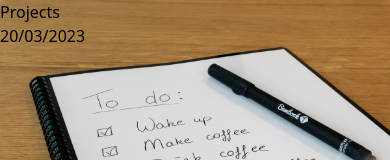
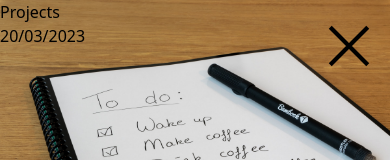
Before and after one commit to DaScOrPiO/crud-app, a Next.js app: page /homepage in a window 390 px wide. Shown: the top 160 px of the page. Built offline with nearby package versions, Linux system fonts and the light colour scheme.

Commit message:
Feat: mobile nav display

```diff
--- a/src/components/dashboard.jsx
+++ b/src/components/dashboard.jsx
@@ -7,13 +7,12 @@ import { CgDisplayGrid } from "react-icons/cg";
 import { BiCalendar } from "react-icons/bi";
 import Button from "@/components/button";
 
-export default function Dashboard({ fixedHeight }) {
+export default function Dashboard({ display }) {
   return (
     <div
       className="sidebar lg:w-1/4 w-full bg-yellow-400 flex flex-col px-4"
-      // style={{ height: fixedHeight }}
     >
-      <div className="logo-con w-full p-2" style={{height: `calc(100% - ${fixedHeight})`}}>
+      <div className="logo-con w-full p-2">
         <h2 className="text-2xl mt-4 font-bold">Taskmate</h2>
         <p>Focus, priortize, Excecute</p>
 
--- a/src/components/form.jsx
+++ b/src/components/form.jsx
@@ -23,7 +23,7 @@ export default function Form() {
           <form className="mt-12 px-4">
             <div className="flex flex-col md:flex-row w-full">
               <div className="fom w-full md:mr-8 md:w-2/4">
-                <label className="font-bold">
+                <label htmlFor="" className="font-bold">
                   Name:
                   <input
                     className="w-full py-2 px-2 text-black rounded-md focus:outline-none"
@@ -34,7 +34,7 @@ export default function Form() {
               </div>
 
               <div className="fom w-full md:w-2/4 md:ml-8">
-                <label for="password" className="font-bold">
+                <label htmlfor="password" className="font-bold">
                   Password:
                   <input
                     type="password"
--- a/src/pages/homepage.js
+++ b/src/pages/homepage.js
@@ -1,23 +1,67 @@
 import Dashboard from "@/components/dashboard";
 import Task from "@/components/Task";
-// import { useState, useLayoutEffect, useRef } from "react";
+import { useState, useRef, useLayoutEffect, useEffect } from "react";
+import { RxHamburgerMenu } from "react-icons/rx";
+import { GrClose } from "react-icons/gr";
 
 export default function Homepage() {
-  // const [Height, setHeight] = useState(0);
-  // const ref = useRef(null);
+  const [Width, setWidth] = useState(globalThis.window?.innerWidth);
+  const [Nav, setNav] = useState(false);
+  const ref = useRef();
 
-  // useLayoutEffect(() => {
-  //   setHeight(ref.current.offsetHeight);
-  // }, []);
+  const mobileBreakPoint = 767;
+  const breakPoint2 = 1023;
+
+  const showNav = () => {
+    setNav((prev) => !prev);
+    const element = ref.current;
+
+    if (!Nav) {
+      element.classList.add("no-display");
+    }
+
+    if (Width <= mobileBreakPoint && Nav) {
+      element.classList.remove("no-display");
+    }
+
+    if (Width <= breakPoint2 && Nav) {
+      element.classList.remove("no-display");
+    }
+  };
+
+  useLayoutEffect(() => {
+    const element = ref.current;
+    console.log(ref.current);
+    if (Width <= mobileBreakPoint) {
+      window.addEventListener(
+        "resize",
+        setWidth((prev) => prev)
+      );
+
+      element.classList.add("no-display");
+    } else if (Width <= breakPoint2) {
+      window.addEventListener(
+        "resize",
+        setWidth((prev) => prev)
+      );
+
+      element.classList.add("no-display");
+    } else {
+      element.classList.remove("no-display");
+    }
+  }, [Width]);
 
   return (
     <div className="page-container bg-blue-900 w-screen flex md:flex-row flex-col">
-      <Dashboard />
+      <div ref={ref}>
+        <Dashboard />
+      </div>
 
-      <div
-        className="page-items bg-red-400 flex flex-col px-4 py-4"
-        // style={{ height: Height }}
-      >
+      <i className="icon z-10" onClick={showNav}>
+        {Nav ? <RxHamburgerMenu size={50} /> : <GrClose size={50} className="close" />}
+      </i>
+
+      <div className="page-items bg-red-400 flex flex-col px-4 py-4">
         <header
           className="header flex justify-between
          text-white w-full p-2 bg-orange-500 items-end"
@@ -26,10 +70,7 @@ export default function Homepage() {
           <h2 className="text-center text-2xl">20/03/2023</h2>
         </header>
 
-        <div
-          className="w-full mt-4 bg-purple-400 flex flex-col py-4"
-          // style={{ height: `calc(100% - ${Height})` }}
-        >
+        <div className="w-full mt-4 bg-purple-400 flex flex-col py-4">
           <h2 className="text-2xl font-bold mt-6">Tasks</h2>
 
           <div className="flex flex-col mt-4">
--- a/src/styles/globals.scss
+++ b/src/styles/globals.scss
@@ -51,6 +51,10 @@ html {
   }
 }
 
+.no-display {
+  display: none;
+}
+
 .task {
   width: 20%;
 }
@@ -80,6 +84,13 @@ html {
   height: 30vh;
 }
 
+.icon {
+  position: absolute;
+  right: 4%;
+  top: 1%;
+  display: none;
+}
+
 @media screen and (max-width: 767px) {
   //   div {
   .fom {
@@ -93,12 +104,16 @@ html {
     }
   }
 
-  .sidebar {
-    display: none;
-  }
+  // .sidebar {
+  //   display: none;
+  // }
 
   .task {
     width: 40%;
+  }
+
+  .icon {
+    display: flex;
   }
 
   .footer {
@@ -115,8 +130,12 @@ html {
     width: 40%;
   }
 
-  .sidebar{
-    display: none;
+  // .sidebar {
+  //   display: none;
+  // }
+
+  .icon {
+    display: flex;
   }
 
   .page-container {
```
